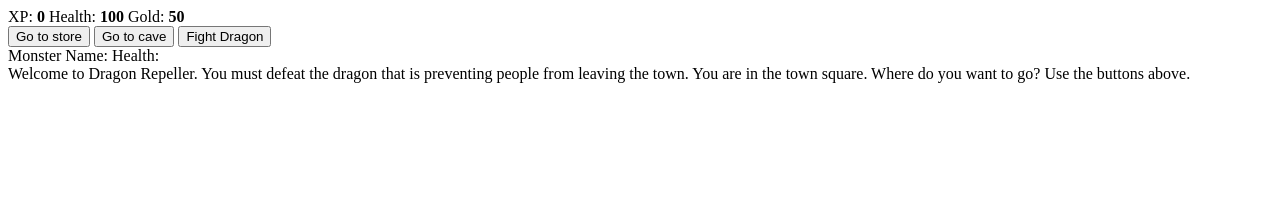
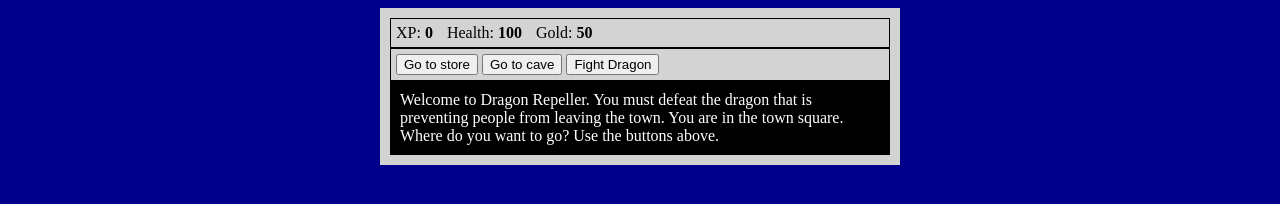
Before and after one commit to Rali-28/js-tutorial-rpg, a plain HTML site: page index.html in a window 1280 px wide. Drawn offline with Linux system fonts and the light colour scheme.

Commit message:
Web page styling
Stylized the web page contents.

General styling
Button Controls
Stats Styling

```diff
--- a/index.html
+++ b/index.html
@@ -26,7 +26,7 @@
             </span>
             <!-- End XP -->
 
-            <!-- Player Health -->
+            <!-- Player's Health -->
             <span class="stat">
                 Health:
                 <strong>
@@ -48,7 +48,7 @@
         <!-- End Player's Stats -->
 
         <!-- Button Controls -->
-        <div>
+        <div id="controls">
 
             <!-- Go to Store Button -->
             <button id="btnStore">Go to store</button>
--- a/style.css
+++ b/style.css
@@ -0,0 +1,54 @@
+/* General Styling */
+
+body {
+    background-color: darkblue;
+}
+
+#text {
+    background-color: black;
+    color: white;
+    padding: 10px;
+}
+
+#game {
+    max-width: 500px;
+    max-height: 400px;
+    background-color: lightgray;
+    color: white;
+    margin: 0 auto;
+    padding: 10px;
+}
+
+/* End General */
+
+/* Button Controls Styling */
+
+#controls {
+    border: 1px black solid;
+    padding: 5px;
+
+}
+
+/* End Button Controls */
+
+/* Stats Styling */
+
+#stats {
+    border: 1px black solid;
+    color: black;
+    padding: 5px;
+}
+
+#monsterStats {
+    display: none;
+    border: 1px black solid;
+    color: white;
+    padding: 5px;
+    background-color: red;
+}
+
+.stat {
+    padding-right: 10px;
+}
+
+/* End Stats */
```
